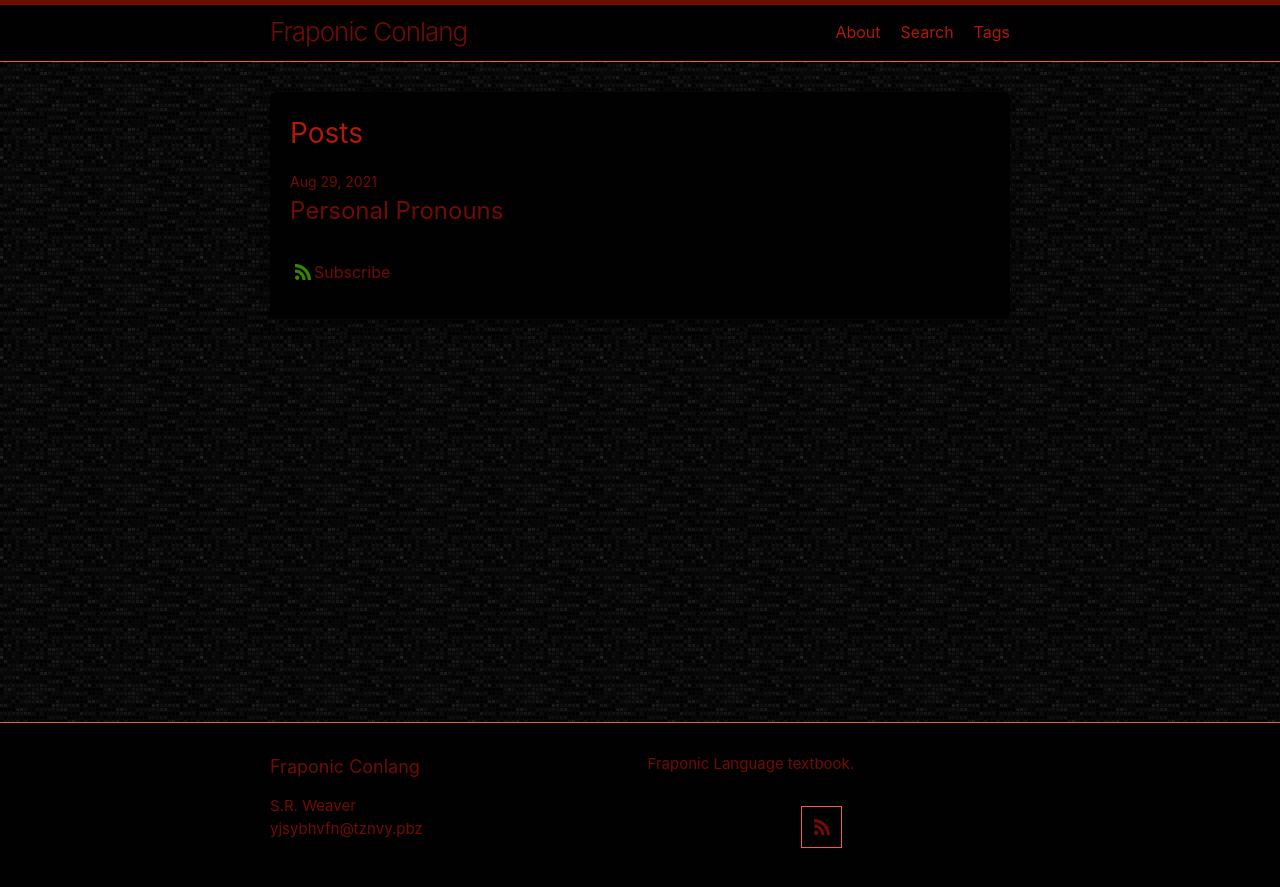
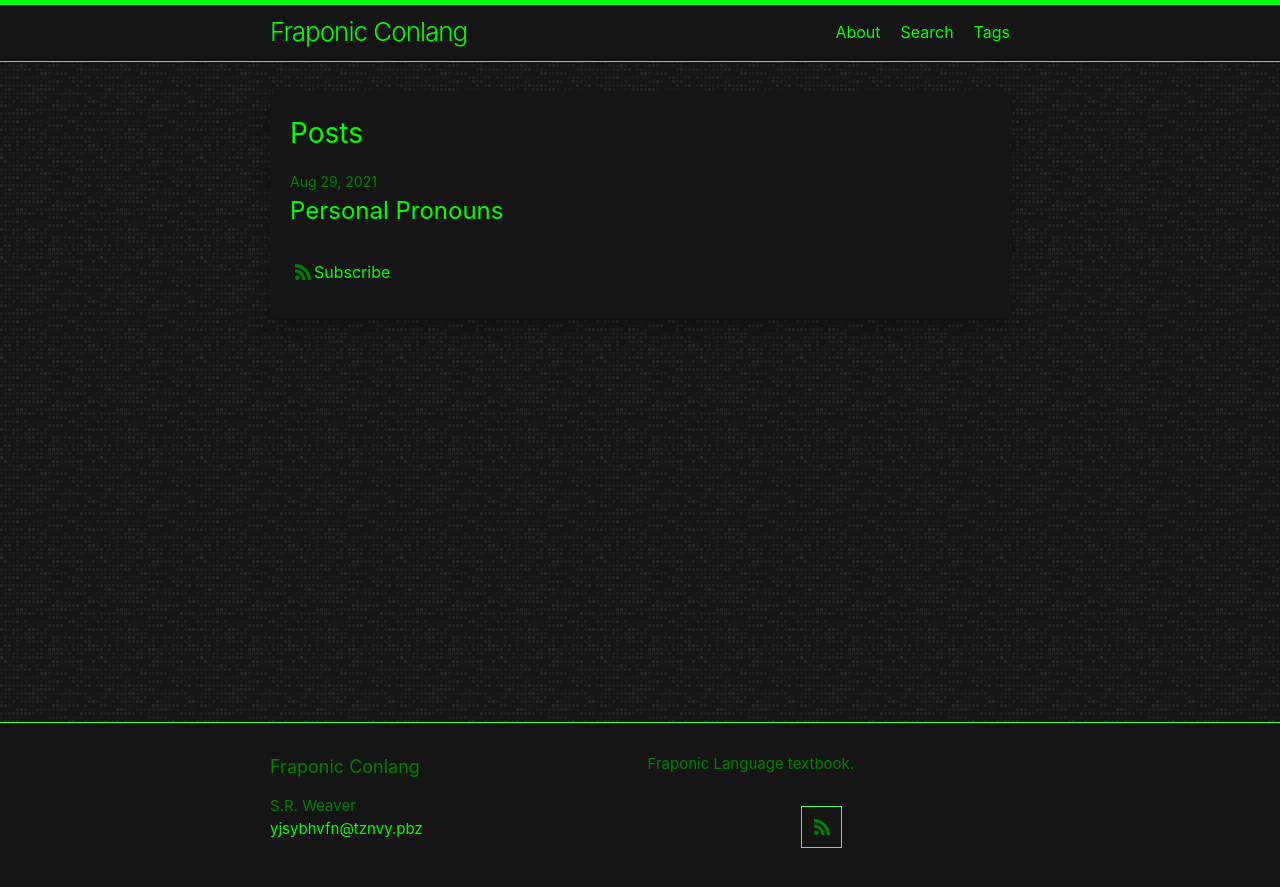
Before and after one commit to LWFlouisa/FraponicConlang, a Jekyll site: the page built from index.md, in a window 1280 px wide. Shown: the top 887 px of the page. Built offline with Jekyll 4.4.1, drawn with Linux system fonts in a browser that asks for light colours.

Commit message:
Update minima.scss

```diff
--- a/_sass/minima.scss
+++ b/_sass/minima.scss
@@ -10,17 +10,17 @@ $base-line-height: 1.5 !default;
 
 $spacing-unit:     30px !default;
 
-$text-color:       #B21807 !default;
-$background-color: #010101 !default;
+$text-color:       lime !default;
+$background-color: #151515 !default;
 
 // background-image: url("https://lwflouisa.github.io/SRWeaverComics/images/background2.jpg")
 
-$brand-color:      #710C04 !default; // Terminal Green
+$brand-color:      lime !default; // Terminal Green
 
-$grey-color:       #710C04 !default;
+$grey-color:       green !default;
 $grey-color-light: lighten($grey-color, 40%) !default;
 $grey-color-dark:  darken($grey-color, 25%) !default;
-$orange-color:     #348800 !default;
+$orange-color:     green !default;
 $table-text-align: left !default;
 
 // Width of the content area
```
